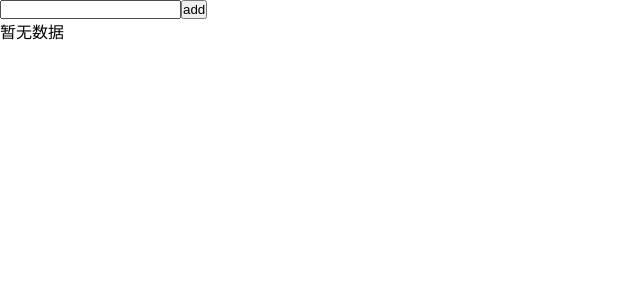
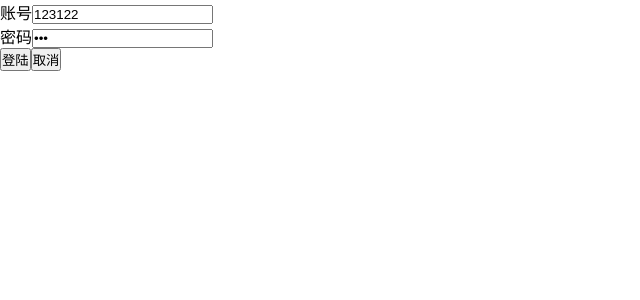
Before and after one commit to BudWang823/my-first-react, a React (Create React App) app: page / in a window 1280 px wide. Shown: the top 300 px of the page, without its empty margins (0-640 px from the left). Built offline with nearby package versions, Linux system fonts and the light colour scheme.

Commit message:
父子通讯

```diff
--- /dev/null
+++ b/src/01-base/15-父子通讯表单域组件.js
@@ -0,0 +1,60 @@
+import React, {Component} from 'react';
+
+class Field extends Component {
+	state = {}
+
+	render() {
+		const {
+			type,
+			label,
+			value
+		} = this.props
+		return (
+			<div>
+				<label>{label}
+					<input type={type} onChange={(e) => {
+						this.props.onChange(e.target.value)
+					}} value={value}/>
+				</label>
+			</div>
+		)
+	}
+}
+
+class App extends Component {
+	state = {
+		username: '123122',
+		password: '233',
+
+	}
+	login() {
+		const {
+			username,
+			password
+		} = this.state
+		console.log(username,password)
+
+	}
+
+	render() {
+		const {
+			username,
+			password
+		} = this.state
+		return (
+			<div>
+				<Field label="账号" type="text" onChange={username => {this.setState({username})}} value={username}></Field>
+				<Field label="密码" type="password" onChange={password => {this.setState({password})}} value={password}></Field>
+				<div>
+					<button onClick={() => {
+						this.login()
+					}}>登陆
+					</button>
+					<button>取消</button>
+				</div>
+			</div>
+		);
+	}
+}
+
+export default App;
--- a/src/index.js
+++ b/src/index.js
@@ -15,7 +15,8 @@ import './style/style.css'
 // import App from './01-base/11-betterScroll'
 // import App from './01-base/12-props'
 // import App from './01-base/13-props-function'
-import App from './01-base/14-受控案例todolist'
+// import App from './01-base/14-受控案例todolist'
+import App from './01-base/15-父子通讯表单域组件'
 
 const root = ReactDOM.createRoot(document.getElementById('root'));
 root.render(
```
